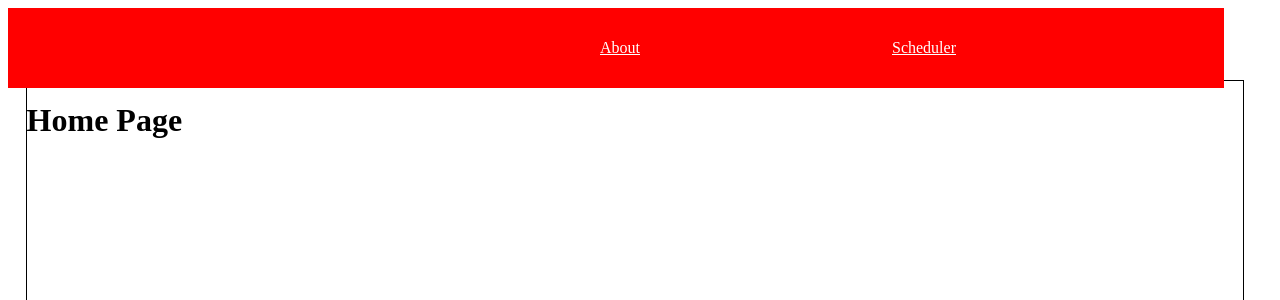
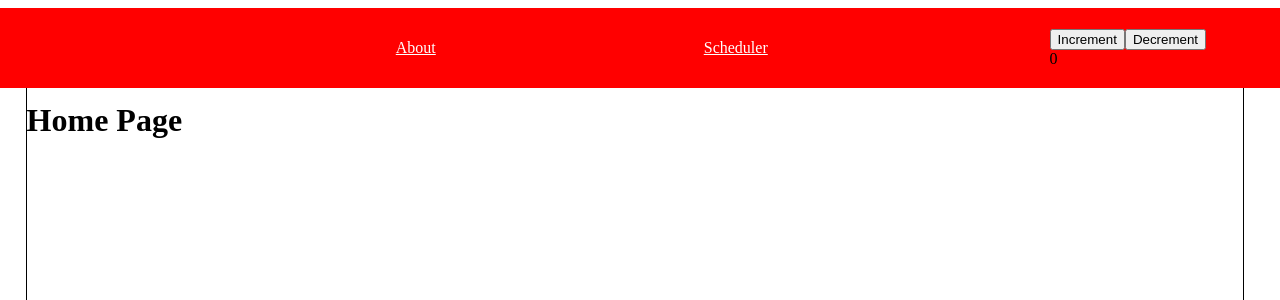
Before and after one commit to grantmontgomery/PageTransitionTest, a React (Create React App) app: page / in a window 1280 px wide. Shown: the top 300 px of the page. Built offline with nearby package versions, Linux system fonts and the light colour scheme.

Commit message:
tweaked the navbar a little and also playing around with hooks with the counter component.

```diff
--- a/src/App.css
+++ b/src/App.css
@@ -1,7 +1,7 @@
 .slide-enter {
   opacity: 0;
-  -webkit-transform: scale(4);
-          transform: scale(4);
+  -webkit-transform: scale(0.25);
+          transform: scale(0.25);
   -webkit-transition: all 1000ms ease-in-out;
   transition: all 1000ms ease-in-out;
 }
--- a/src/App.scss
+++ b/src/App.scss
@@ -1,6 +1,6 @@
 .slide-enter {
   opacity: 0;
-  transform: scale(4);
+  transform: scale(0.25);
   transition: all 1000ms ease-in-out;
   &.slide-enter-active {
     transform: scale(1);
--- /dev/null
+++ b/src/components/Counter/Counter.jsx
@@ -0,0 +1,15 @@
+import React, { useState } from "react";
+import "./Counter.css";
+
+const Counter = () => {
+  const [count, setCount] = useState(0);
+  return (
+    <div className="counter-wrapper">
+      <button onClick={() => setCount(count + 1)}>Increment</button>
+      <button onClick={() => setCount(count - 1)}>Decrement</button>
+      <div>{count}</div>
+    </div>
+  );
+};
+
+export default Counter;
--- /dev/null
+++ b/src/components/Counter/index.js
@@ -0,0 +1 @@
+export { default as Counter } from "./Counter";
--- a/src/components/Nav/Nav.css
+++ b/src/components/Nav/Nav.css
@@ -4,7 +4,10 @@ nav {
   align-items: center;
   min-height: 10vh;
   background-color: red;
-  width: 95%;
+  width: 100%;
+  left: 0;
+  margin-right: auto;
+  margin-left: auto;
   z-index: 3;
   position: fixed;
 }
--- a/src/components/Nav/Nav.jsx
+++ b/src/components/Nav/Nav.jsx
@@ -1,4 +1,5 @@
 import React, { Component } from "react";
+import { Counter } from "../Counter";
 import Logo from "../../Images/Logo";
 import { Link } from "react-router-dom";
 import "./Nav.css";
@@ -30,6 +31,7 @@ class Nav extends Component {
               <li>Scheduler</li>
             </Link>
           </ul>
+          <Counter></Counter>
         </nav>
       </div>
     );
```
Also changed, not shown: src/components/Counter/Counter.css (added), 1 other file (tests, documents, lock files or other folders).
